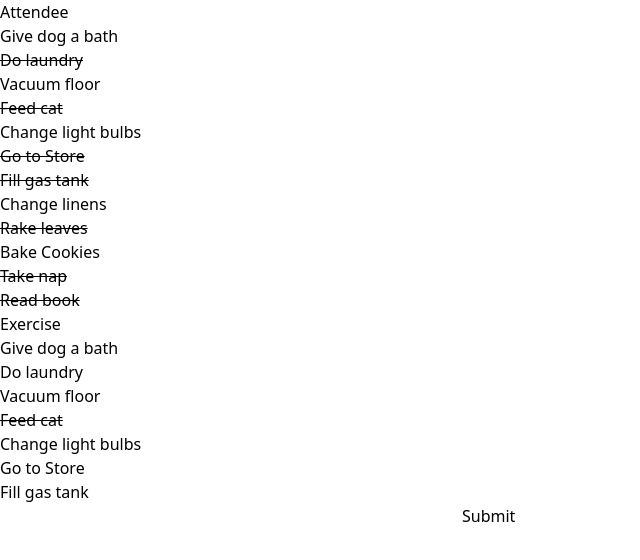
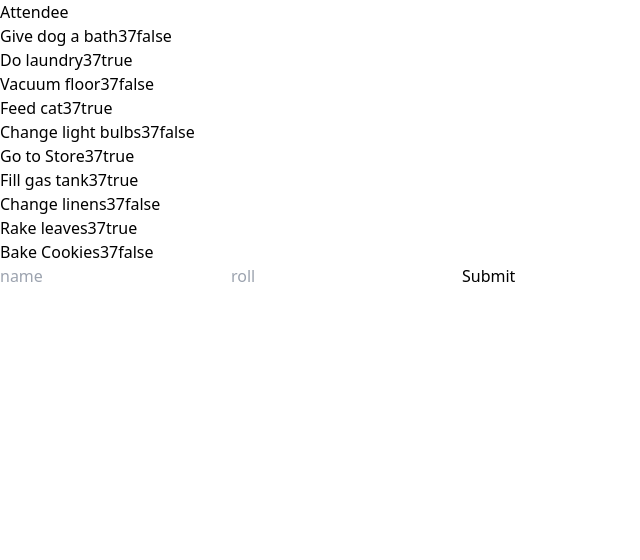
Before and after one commit to samyakkhatua/attendee, a React (Vite) app: page / in a window 1280 px wide. Shown: the top 560 px of the page, without its empty margins (0-640 px from the left). Built offline with nearby package versions, Linux system fonts and the light colour scheme.

Commit message:
more data fields added

```diff
--- a/src/App.jsx
+++ b/src/App.jsx
@@ -15,11 +15,12 @@ function App() {
     setStudentList(mapped);
   }
 
-  const addStudent = (studentName) => {
-    let copy = [...studentList]
+  const addStudent = (studentInfo) => {
+    console.log(studentInfo.name);
+    // let copy = [...studentList]
 
-    copy = [...copy, {id: studentList.length + 1, task: studentName, status:false}]
-    setStudentList(copy);
+    // copy = [...copy, {id: studentList.length + 1, task: studentName, status:false}]
+    // setStudentList(copy);
   }
 
   return (
--- a/src/components/Student.jsx
+++ b/src/components/Student.jsx
@@ -8,8 +8,26 @@ const Student = ({student, handleCheckIn}) => {
     }
 
   return (
-    <div id={student.id} className={student.status ? "strike" : ""} onClick={handleClick}>
-        {student.task}
+    <div>
+        <div
+            id={student.id}
+            // className={student.status ? "strike" : ""}
+            onClick={handleClick}
+        >
+            {student.name}
+            {student.roll}
+            {student.status? "true" : "false"}
+
+
+        </div>
+
+        {/* <div id={student.id}>
+            {student.status == "true" &&
+                <>
+                    {console.log(student.name)}
+                </>
+                }
+        </div> */}
     </div>
   )
 }
--- a/src/components/StudentForm.jsx
+++ b/src/components/StudentForm.jsx
@@ -5,17 +5,6 @@ const StudentForm = ({addStudent}) => {
         name: "",
         roll: "",
     })
-    // const [studentName, setStudentName] = useState("")
-    // const [studentRoll, setStudentRoll] = useState()
-
-    // const handleNameChange = (e) => {
-    //     setStudentName(e.currentTarget.value)
-    //     // setStudentInfo({name: studentName})
-    // }
-    // const handleRollChange = (e) => {
-    //     setStudentRoll(e.currentTarget.value)
-    //     // setStudentInfo({roll: studentRoll})
-    // }
 
     const handleChange = (e) => {
         const {name, value} = e.target;
@@ -25,13 +14,12 @@ const StudentForm = ({addStudent}) => {
         })
     }
 
-    console.log(studentInfo);
-
     const handleSubmit = (e) => {
         e.preventDefault();
+        console.log(studentInfo);
 
-        // addStudent(studentName);
-        // setStudentName("");
+        addStudent(studentInfo);
+        setStudentInfo({name: "", roll:"",})
 
     }
 
@@ -40,14 +28,21 @@ const StudentForm = ({addStudent}) => {
         <form action="" onSubmit={handleSubmit}>
             <input
                 name='name'
-                // value={studentName}
+                value={studentInfo.name}
                 onChange={handleChange}
                 type="text"
+                placeholder='name'
             />
-            <input name='roll'
-            // value={studentRoll}
-            onChange={handleChange} type="text"/>
+            <input
+                name='roll'
+                value={studentInfo.roll}
+                onChange={handleChange}
+                type="text"
+                placeholder='roll'
+            />
+
             <button>Submit</button>
+
         </form>
     </div>
   )
--- a/src/data.json
+++ b/src/data.json
@@ -1,81 +1,51 @@
 [{
     "id": 1,
-    "task": "Give dog a bath",
+    "name": "Give dog a bath",
+    "roll": 37,
     "status": false
   }, {
     "id": 2,
-    "task": "Do laundry",
+    "name": "Do laundry",
+    "roll": 37,
     "status": true
   }, {
     "id": 3,
-    "task": "Vacuum floor",
+    "name": "Vacuum floor",
+    "roll": 37,
     "status": false
   }, {
     "id": 4,
-    "task": "Feed cat",
+    "name": "Feed cat",
+    "roll": 37,
     "status": true
   }, {
     "id": 5,
-    "task": "Change light bulbs",
+    "name": "Change light bulbs",
+    "roll": 37,
     "status": false
   }, {
     "id": 6,
-    "task": "Go to Store",
+    "name": "Go to Store",
+    "roll": 37,
     "status": true
   }, {
     "id": 7,
-    "task": "Fill gas tank",
+    "name": "Fill gas tank",
+    "roll": 37,
     "status": true
   }, {
     "id": 8,
-    "task": "Change linens",
+    "name": "Change linens",
+    "roll": 37,
     "status": false
   }, {
     "id": 9,
-    "task": "Rake leaves",
+    "name": "Rake leaves",
+    "roll": 37,
     "status": true
   }, {
     "id": 10,
-    "task": "Bake Cookies",
-    "status": false
-  }, {
-    "id": 11,
-    "task": "Take nap",
-    "status": true
-  }, {
-    "id": 12,
-    "task": "Read book",
-    "status": true
-  }, {
-    "id": 13,
-    "task": "Exercise",
-    "status": false
-  }, {
-    "id": 14,
-    "task": "Give dog a bath",
-    "status": false
-  }, {
-    "id": 15,
-    "task": "Do laundry",
-    "status": false
-  }, {
-    "id": 16,
-    "task": "Vacuum floor",
-    "status": false
-  }, {
-    "id": 17,
-    "task": "Feed cat",
-    "status": true
-  }, {
-    "id": 18,
-    "task": "Change light bulbs",
-    "status": false
-  }, {
-    "id": 19,
-    "task": "Go to Store",
-    "status": false
-  }, {
-    "id": 20,
-    "task": "Fill gas tank",
+    "name": "Bake Cookies",
+    "roll": 37,
     "status": false
   }]
```
